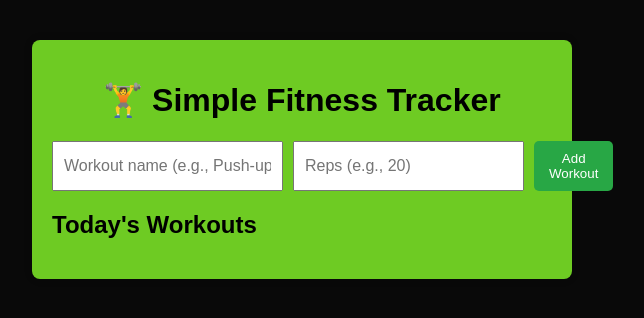
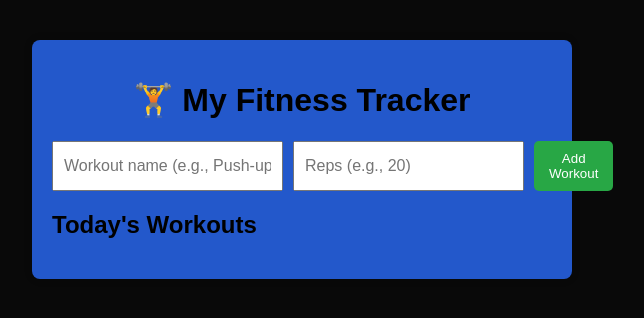
Before and after one commit to rhrudi/FWDFT, a plain HTML site: page index.html in a window 1280 px wide. Shown: the whole page, without its empty margins (338-982 px from the left). Drawn offline with Linux system fonts and the light colour scheme.

Commit message:
Heading and colour

```diff
--- a/index.css
+++ b/index.css
@@ -7,7 +7,7 @@ body {
 
 .container {
     max-width: 500px;
-    background: rgb(110, 203, 35);
+    background: rgb(35, 88, 203);
     margin: 40px auto;
     padding: 20px;
     border-radius: 8px;
--- a/index.html
+++ b/index.html
@@ -9,7 +9,7 @@
 <body>
 
     <div class="container">
-        <h1>🏋️ Simple Fitness Tracker</h1>
+        <h1>🏋️ My Fitness Tracker</h1>
 
         <!-- Add Workout Form -->
         <div class="form">
```
